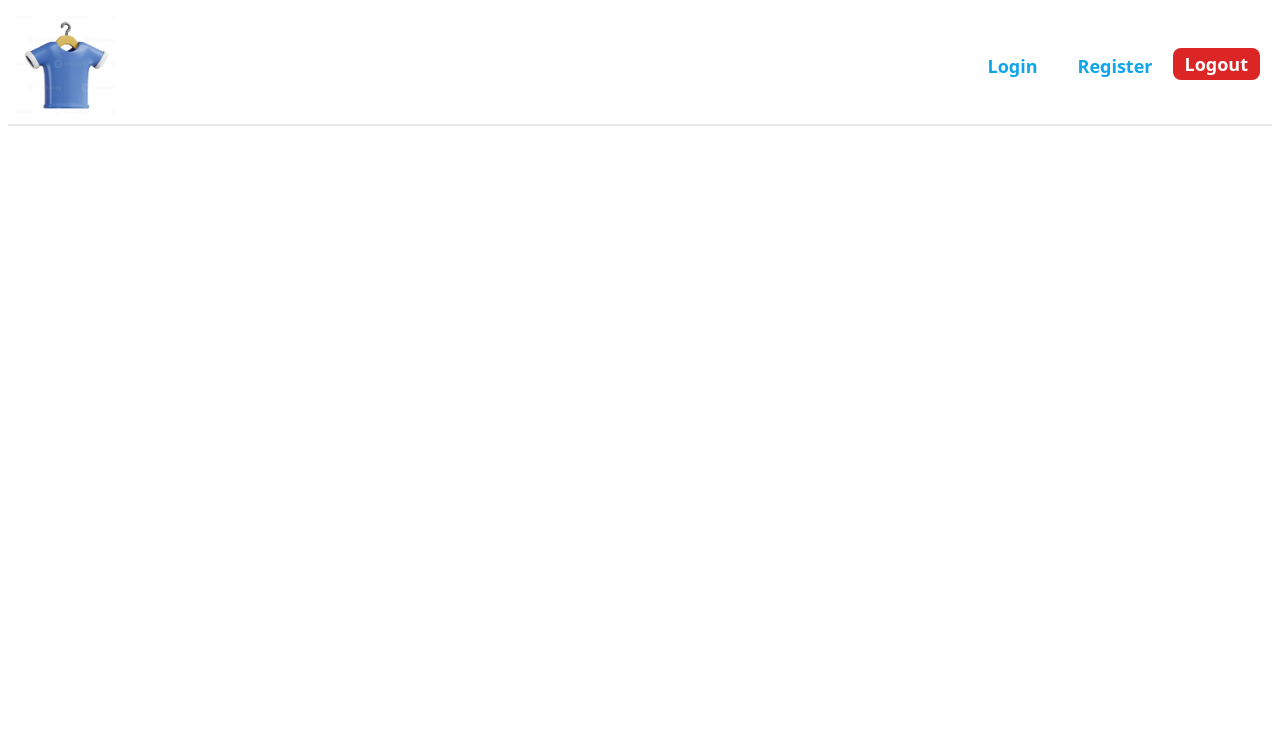
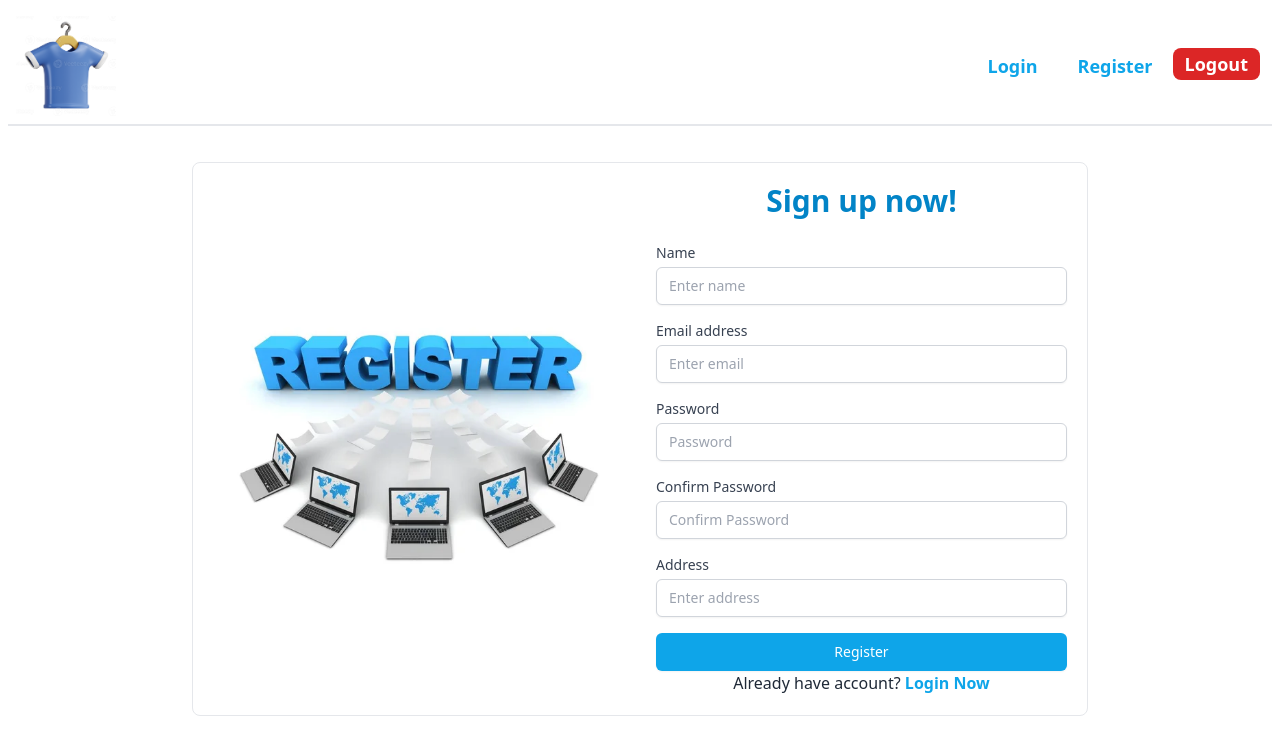
Before and after one commit to Node-React-Designer-Ecommerce/React-Designer-E-commerce, a React (Vite) app: page /sign-up in a window 1280 px wide. Shown: the top 754 px of the page. Built offline with nearby package versions, Linux system fonts and the light colour scheme.

Commit message:
Feat/create register form with its validation

```diff
--- a/package.json
+++ b/package.json
@@ -10,8 +10,10 @@
     "preview": "vite preview"
   },
   "dependencies": {
+    "axios": "^1.7.7",
     "react": "^18.3.1",
     "react-dom": "^18.3.1",
+    "react-hook-form": "^7.53.0",
     "react-router": "^6.26.2",
     "react-router-dom": "^6.26.2"
   },
--- a/src/App.jsx
+++ b/src/App.jsx
@@ -1,6 +1,10 @@
 import { BrowserRouter, Route, Routes } from 'react-router-dom';
+// import Components
 import Navbar from './components/Navbar';
+
+//import pages
 import Home from './pages/Home';
+import Registration from './pages/Registration';
 
 
 function App() {
@@ -11,6 +15,8 @@ function App() {
         <Navbar className="sticky" />
         <Routes>
           <Route path="/" element={<Home />} />
+          <Route path="/sign-up" element={<Registration />} />
+
         </Routes>
       </BrowserRouter>
     </div>
--- /dev/null
+++ b/src/components/ErrorIcon.jsx
@@ -0,0 +1,11 @@
+// ErrorIcon.js
+
+const ErrorIcon = () => {
+    return (
+        <svg xmlns="http://www.w3.org/2000/svg" fill="none" viewBox="0 0 24 24" strokeWidth={1.5} stroke="currentColor" className="w-6 h-6 text-red-500 absolute right-2 top-1/2 transform -translate-y-1/2">
+            <path strokeLinecap="round" strokeLinejoin="round" d="M12 9v3.75m9-.75a9 9 0 1 1-18 0 9 9 0 0 1 18 0Zm-9 3.75h.008v.008H12v-.008Z" />
+        </svg>
+    );
+};
+
+export default ErrorIcon;
--- /dev/null
+++ b/src/pages/Registration.jsx
@@ -0,0 +1,160 @@
+import { useForm } from "react-hook-form";
+import axios from "axios";
+import ErrorIcon from './../components/ErrorIcon';
+import { useNavigate } from 'react-router-dom'; // Assuming you are using React Router for navigation
+
+export default function App() {
+    const {
+        register,
+        handleSubmit,
+        watch,
+        formState: { errors },
+        setError,
+    } = useForm();
+
+    const navigate = useNavigate();
+
+    const onSubmit = (data) => {
+
+        // Check if there are any validation errors from react-hook-form
+        if (Object.keys(errors).length === 0) {
+            axios.get("https://nice-brainy-ptarmigan.glitch.me/api/v1/users/")
+                .then(res => {
+                    const userExists = res.data.some(user => user.email === data.email);
+                    if (userExists) {
+                        setError("email", {
+                            type: "manual",
+                            message: "Email already exists",
+                        });
+                    } else {
+                        axios.post("https://nice-brainy-ptarmigan.glitch.me/api/v1/users/signup", data)
+                            .then(res => {
+                                console.log(res);
+                                alert("Registration Successful");
+                                navigate('/login');
+                            })
+                            .catch(err => console.log(err));
+                    }
+                })
+                .catch(err => console.log(err));
+        }
+    };
+
+    return (
+        <div className="grid grid-cols-1 md:grid-cols-2 gap-8 max-w-4xl mx-auto border p-5 m-9 rounded-lg">
+            {/* Image Section */}
+            <div className="md:order-1">
+                <img
+                    src="/register2.jpg"
+                    alt="Sign Up"
+                    className="w-full h-full object-contain rounded-lg"
+                />
+            </div>
+
+            {/* Form Section */}
+            <form onSubmit={handleSubmit(onSubmit)} className="md:order-2">
+                <div>
+                    <h1 className="text-center text-3xl pb-6 text-sky-600 font-bold">Sign up now!</h1>
+                </div>
+
+                {/* Name */}
+                <div className="mb-4">
+                    <label htmlFor="name" className="block text-sm font-medium text-gray-700">Name</label>
+                    <div className="relative">
+                        <input
+                            {...register("name", { required: true })}
+                            type="text"
+                            id="name"
+                            className={`mt-1 block w-full px-3 py-2 border ${errors.name ? 'border-red-500' : 'border-gray-300'} rounded-md shadow-sm focus:outline-none focus:ring-indigo-500 focus:border-indigo-500 sm:text-sm`}
+                            placeholder="Enter name"
+                        />
+                        {errors.name && <ErrorIcon />}
+                    </div>
+                    {errors.name && <span className="text-red-500">Name is required</span>}
+                </div>
+
+                {/* Email */}
+                <div className="mb-4">
+                    <label htmlFor="email" className="block text-sm font-medium text-gray-700">Email address</label>
+                    <div className="relative">
+                        <input
+                            {...register("email", {
+                                required: true,
+                                pattern: /^[A-Z0-9._%+-]+@[A-Z0-9.-]+\.[A-Z]{2,}$/i,
+                            })}
+                            type="email"
+                            id="email"
+                            className={`mt-1 block w-full px-3 py-2 border ${errors.email ? 'border-red-500' : 'border-gray-300'} rounded-md shadow-sm focus:outline-none focus:ring-indigo-500 focus:border-indigo-500 sm:text-sm`}
+                            placeholder="Enter email"
+                        />
+                        {errors.email && <ErrorIcon />}
+                    </div>
+                    {errors.email?.type === "required" && <span className="text-red-500">Email is required</span>}
+                    {errors.email?.type === "pattern" && <span className="text-red-500">Invalid email address</span>}
+                    {errors.email?.type === "manual" && <span className="text-red-500">{errors.email.message}</span>}
+                </div>
+
+                {/* Password */}
+                <div className="mb-4">
+                    <label htmlFor="password" className="block text-sm font-medium text-gray-700">Password</label>
+                    <div className="relative">
+                        <input
+                            {...register("password", { required: true, minLength: 8 })}
+                            type="password"
+                            id="password"
+                            className={`mt-1 block w-full px-3 py-2 border ${errors.password ? 'border-red-500' : 'border-gray-300'} rounded-md shadow-sm focus:outline-none focus:ring-indigo-500 focus:border-indigo-500 sm:text-sm`}
+                            placeholder="Password"
+                        />
+                        {errors.password && <ErrorIcon />}
+                    </div>
+                    {errors.password?.type === "required" && <span className="text-red-500">Password is required</span>}
+                    {errors.password?.type === "minLength" && <span className="text-red-500">Password must be at least 8 characters</span>}
+                </div>
+
+                {/* Confirm Password */}
+                <div className="mb-4">
+                    <label htmlFor="passwordConfirm" className="block text-sm font-medium text-gray-700">Confirm Password</label>
+                    <div className="relative">
+                        <input
+                            {...register("passwordConfirm", {
+                                required: true,
+                                validate: (value) => value === watch("password"),
+                            })}
+                            type="password"
+                            id="passwordConfirm"
+                            className={`mt-1 block w-full px-3 py-2 border ${errors.passwordConfirm ? 'border-red-500' : 'border-gray-300'} rounded-md shadow-sm focus:outline-none focus:ring-indigo-500 focus:border-indigo-500 sm:text-sm`}
+                            placeholder="Confirm Password"
+                        />
+                        {errors.passwordConfirm && <ErrorIcon />}
+                    </div>
+                    {errors.passwordConfirm?.type === "required" && <span className="text-red-500">Please confirm your password</span>}
+                    {errors.passwordConfirm?.type === "validate" && <span className="text-red-500">Passwords do not match</span>}
+                </div>
+
+                {/* Address */}
+                <div className="mb-4">
+                    <label htmlFor="address" className="block text-sm font-medium text-gray-700">Address</label>
+                    <div className="relative">
+                        <input
+                            {...register("address", { required: true })}
+                            type="text"
+                            id="address"
+                            className={`mt-1 block w-full px-3 py-2 border ${errors.address ? 'border-red-500' : 'border-gray-300'} rounded-md shadow-sm focus:outline-none focus:ring-indigo-500 focus:border-indigo-500 sm:text-sm`}
+                            placeholder="Enter address"
+                        />
+                        {errors.address && <ErrorIcon />}
+                    </div>
+                    {errors.address && <span className="text-red-500">Address is required</span>}
+                </div>
+
+                <button
+                    type="submit"
+                    className="w-full flex justify-center py-2 px-4 border border-transparent rounded-md shadow-sm text-sm font-medium text-white bg-sky-500 hover:bg-sky-400 hover:transition-all focus:outline-none focus:ring-2 focus:ring-offset-2 focus:ring-indigo-500"
+                >
+                    Register
+                </button>
+                <p className="text-center">Already have account? <a href="/login" className="font-bold text-sky-500">Login Now</a></p>
+            </form>
+        </div>
+    );
+}
```
Also changed, not shown: public/register2.jpg (added), 1 other file (tests, documents, lock files or other folders).
